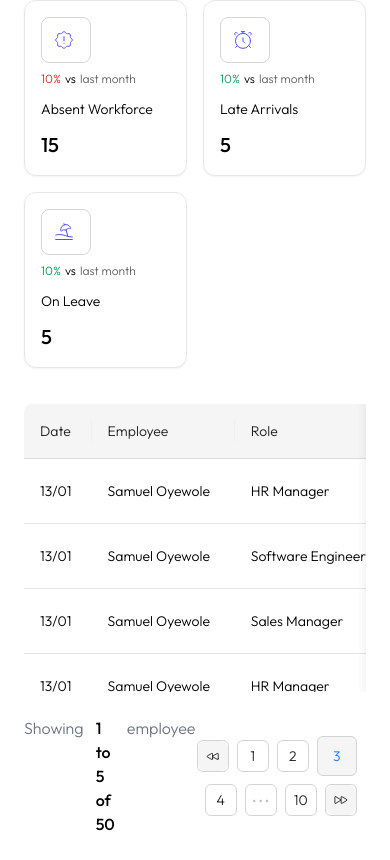
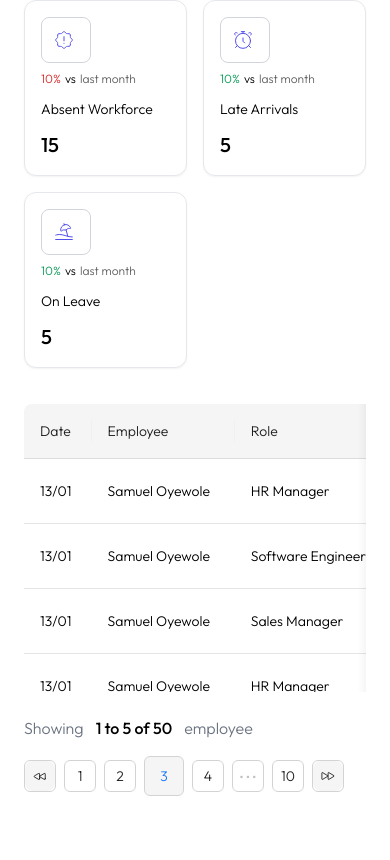
Before and after one commit to Oluwaseun-Oyewole/hr-360, a Next.js app: page /employee/attendance in a window 390 px wide. Shown: the part 398-1258 px from the top of the page. After the commit the page ends 1218 px from the top, so only its background shows below. Built offline with nearby package versions, Linux system fonts and the light colour scheme.

Commit message:
bug fi(pagination)

```diff
--- a/components/pagination/index.tsx
+++ b/components/pagination/index.tsx
@@ -23,8 +23,8 @@ const HR360Pagination = ({
     setCurrent(page);
   };
   return (
-    <div className="py-6 flex justify-between items-center">
-      <div className="flex gap-3">
+    <div className="py-6 md:flex justify-between items-center">
+      <div className="flex gap-3 pb-4 md:pb-0">
         <span className="text-gray-500">Showing</span>
         <span className="font-normal">
           {itemCountFrom} to {itemCountTo} of {total}
@@ -38,7 +38,7 @@ const HR360Pagination = ({
         pageSize={5}
         showQuickJumper={false}
         showPrevNextJumpers={true}
-        className="flex items-center justify-center"
+        className="flex items-center md:justify-center"
         prevIcon={
           <div className="bg-[#F5F5F5] p-2 rounded-lg">
             <HiOutlineBackward className="text-md" />
```
